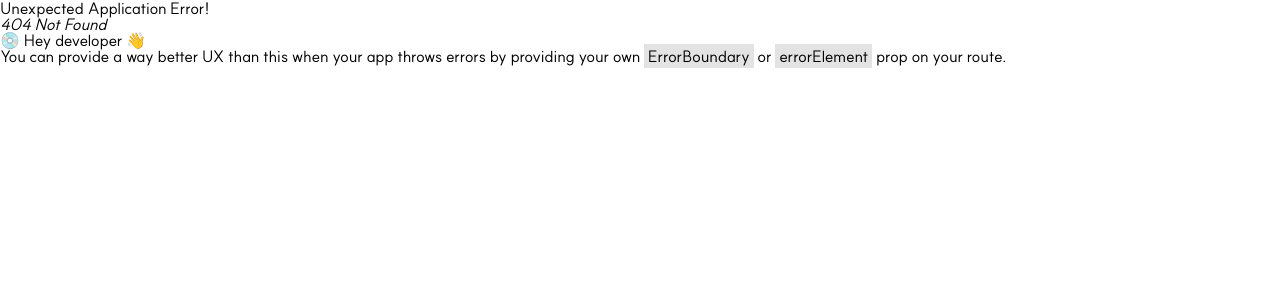
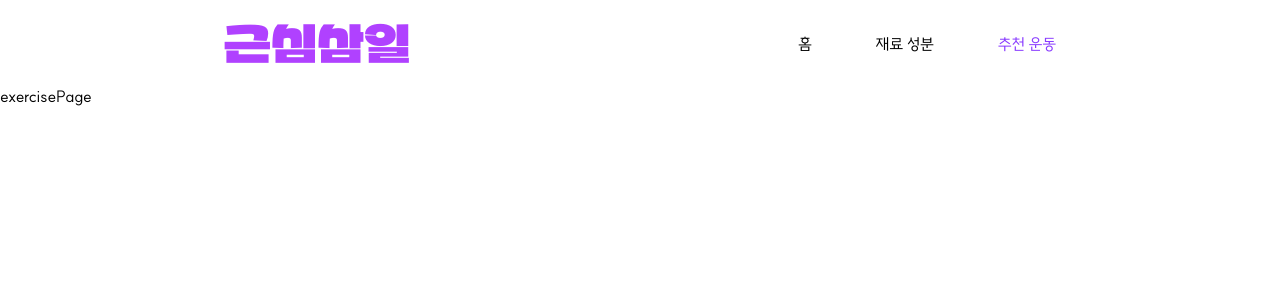
Before and after one commit to seonyeong719/GeunSim-Sam-il, a React (Vite) app: page /exercise in a window 1280 px wide. Before the commit this address had no page. Shown: the top 300 px of the page. Built offline with nearby package versions, Linux system fonts and the light colour scheme.

Commit message:
:sparkles: Feat: router 설정, 네브 타겟 컬러 추가, 페이지 생성

```diff
--- a/src/components/Layout/Header/header.tsx
+++ b/src/components/Layout/Header/header.tsx
@@ -1,16 +1,27 @@
 import { FlexAlignCenter, FlexAllCenter } from "@styles/common";
 import { NAV_LIST } from "consts/navList";
+import { Link, useNavigate } from "react-router-dom";
 import { styled } from "styled-components";
 
 function Header() {
+  const navigate = useNavigate();
+
   return (
     <S.Wrapper>
       <S.Wrap>
-        <S.Logo>근심삼일</S.Logo>
+        <Link to={"/"} style={{ textDecoration: "none" }}>
+          <S.Logo>근심삼일</S.Logo>
+        </Link>
         <S.Div>
-          {NAV_LIST.map((el) => (
+          {NAV_LIST.map((el, idx) => (
             <S.NavWrap>
-              <S.Nav>{el.title}</S.Nav>
+              <S.Nav
+                key={idx}
+                state={el.address === location.pathname}
+                onClick={() => navigate(`${el.address}`)}
+              >
+                {el.title}
+              </S.Nav>
             </S.NavWrap>
           ))}
         </S.Div>
@@ -47,9 +58,10 @@ const NavWrap = styled.div`
   ${FlexAlignCenter}
 `;
 
-const Nav = styled.span`
+const Nav = styled.span<{ state: boolean }>`
   margin-left: 4rem;
   cursor: pointer;
+  color: ${({ state }) => (state ? "#893BFF" : "")};
   &:hover {
     color: ${({ theme }) => theme.PALETTE.hover};
   }
--- /dev/null
+++ b/src/pages/exercisePage.tsx
@@ -0,0 +1,8 @@
+function ExercisePage() {
+  return (
+    <>
+      <div>exercisePage</div>
+    </>
+  );
+}
+export default ExercisePage;
--- /dev/null
+++ b/src/pages/ingredientPage.tsx
@@ -0,0 +1,8 @@
+function IngredientPage() {
+  return (
+    <>
+      <div>ingredientPage</div>
+    </>
+  );
+}
+export default IngredientPage;
```
Also changed, not shown: src/routes/router.tsx (+10 -8 lines).
